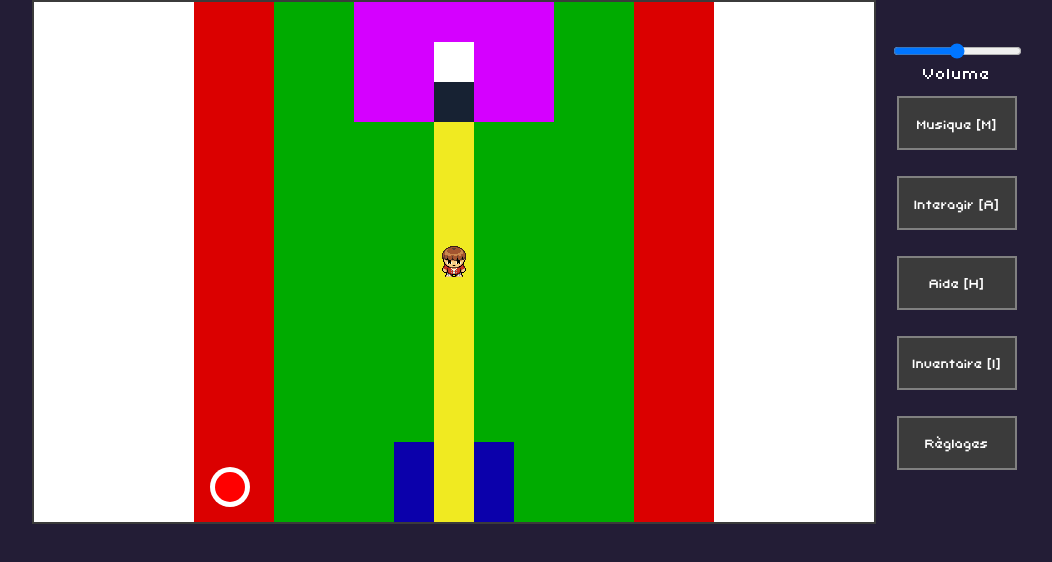
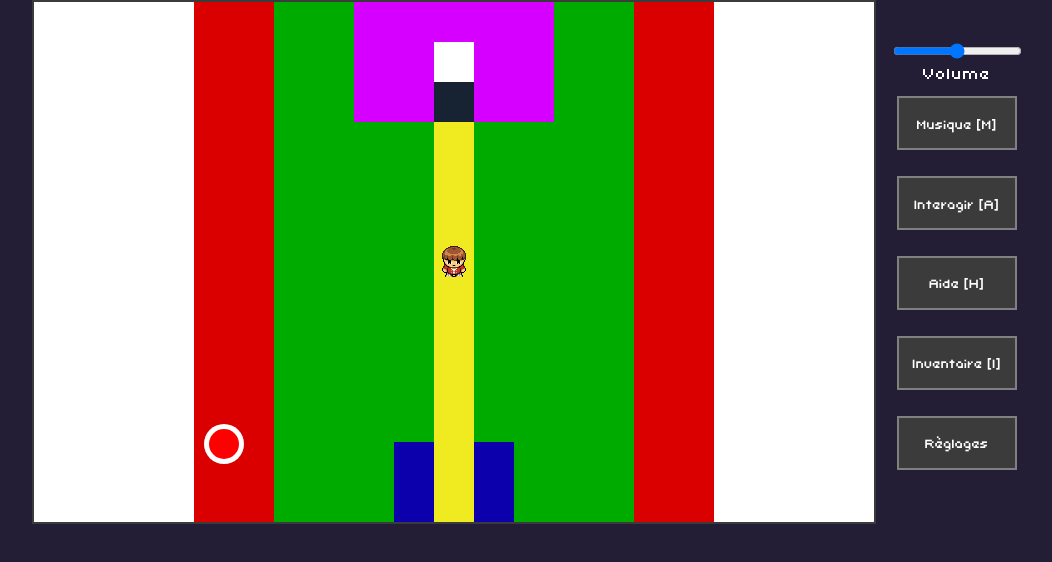
Before and after one commit to bbombardella/getaway, a React (Create React App) app: page / in a window 1280 px wide. Both pictures are taken after a click on the button "Passer". Shown: the top 562 px of the page, without its empty margins (105-1157 px from the left). Built offline with nearby package versions, Linux system fonts and the light colour scheme.

Commit message:
ajout variable score (clic sur cercle rouge)

```diff
--- a/src/components/boss/index.jsx
+++ b/src/components/boss/index.jsx
@@ -1,16 +1,16 @@
 import React from 'react';
 import { useState } from 'react';
 import {useSelector, useDispatch } from 'react-redux';
-import { CHANGE_LUMINOSITY, CHANGE_SETTING } from '../../config/const/settings';
+import { CHANGE_SCORE } from '../../config/const/settings';
 import { PathLine } from 'react-svg-pathline';
-//import "./boss.css";
 import { useStopwatch } from 'react-timer-hook';
 
 
 export default function Boss({ data }) {
 
-    const { boss} = useSelector(state => ({
+    const {score,boss} = useSelector(state => ({
         boss : state.boss,
+        score : state.score,
     }));
 
     const {
@@ -24,8 +24,10 @@ export default function Boss({ data }) {
         reset,
     } = useStopwatch({ autoStart: true});
 
+    const dispatch = useDispatch();
+
     console.log(seconds);
-    console.log(boss)
+    console.log(score);
     let num = seconds/4|0
     let d=0
 
@@ -36,10 +38,23 @@ export default function Boss({ data }) {
     }else if(seconds%4==2){
         d=20;
     }else{
-        console.log("ty")
+        d=0;
     }
 
+    function test(score){
+        console.log("helllo");
+        let newScore=score + 1
+        console.log(newScore)
+        dispatch({
+            type:CHANGE_SCORE,
+            payload:{
+                score:newScore
+            }
+        });
+
+    }
     return (
+
         <svg style={{
             position: 'absolute',
             top: '0',
@@ -47,6 +62,6 @@ export default function Boss({ data }) {
             height: '524'
         }}>
             <circle cx={boss[num].x} cy={boss[num].y} r={d} fill="white"/>
-            <circle cx={boss[num].x} cy={boss[num].y} r="15" fill="red"/>
+            <circle cx={boss[num].x} cy={boss[num].y} r="15" fill="red" onClick={() =>{test(score)}}/>
         </svg>
 )}
--- a/src/components/boss/reducer.js
+++ b/src/components/boss/reducer.js
@@ -1,7 +1,8 @@
+import { CHANGE_SCORE} from '../../config/const/settings';
 
 function random(setPos) {
-    var x = Math.floor(Math.random() * 750) + 100 ;
-    var y = Math.floor(Math.random() * 450) + 100 ;
+    var x = Math.floor(Math.random() * 700) + 100 ;
+    var y = Math.floor(Math.random() * 400) + 100 ;
     return({x,y});
 }
 
@@ -25,3 +26,14 @@ export default function bossReducer(state = initialState, action) {
             return state
     }
 }
+
+const initialStateScore = 0;
+
+export function scoreReducer(state = initialStateScore, action) {
+    switch (action.type) {
+        case CHANGE_SCORE:
+            return action.payload.score;
+        default:
+            return state;
+    }
+}
--- a/src/config/const/settings.js
+++ b/src/config/const/settings.js
@@ -29,3 +29,5 @@ export const PNJ_CHANGE_STATE = 'CHANGE_STATUS';
 export const CHANGE_SETTING = 'CHANGE_SETTING';
 
 export const CHANGE_LUMINOSITY = 'CHANGE_LUMINOSITY';
+
+export const CHANGE_SCORE ='CHANGE_SCORE';
--- a/src/config/store/index.js
+++ b/src/config/store/index.js
@@ -5,7 +5,7 @@ import worldReducer, { worldLoadingReducer } from '../../components/map/world/re
 import { miroirsReducer } from '../../components/miroir/reducer';
 import { pnj_coliseReducer } from '../../components/pnj_colise/reducer';
 import { settingsReducer, luminosityReducer} from '../../components/settings/reducer';
-import bossReducer from '../../components/boss/reducer';
+import bossReducer, { scoreReducer } from '../../components/boss/reducer';
 
 export default createStore(
     combineReducers({
@@ -18,6 +18,7 @@ export default createStore(
         settings: settingsReducer,
         luminosity: luminosityReducer,
         boss: bossReducer,
+        score: scoreReducer
     }),
     // À enlever lors du build final, les users peuvent changer les states
     window.__REDUX_DEVTOOLS_EXTENSION__ && window.__REDUX_DEVTOOLS_EXTENSION__()
```
